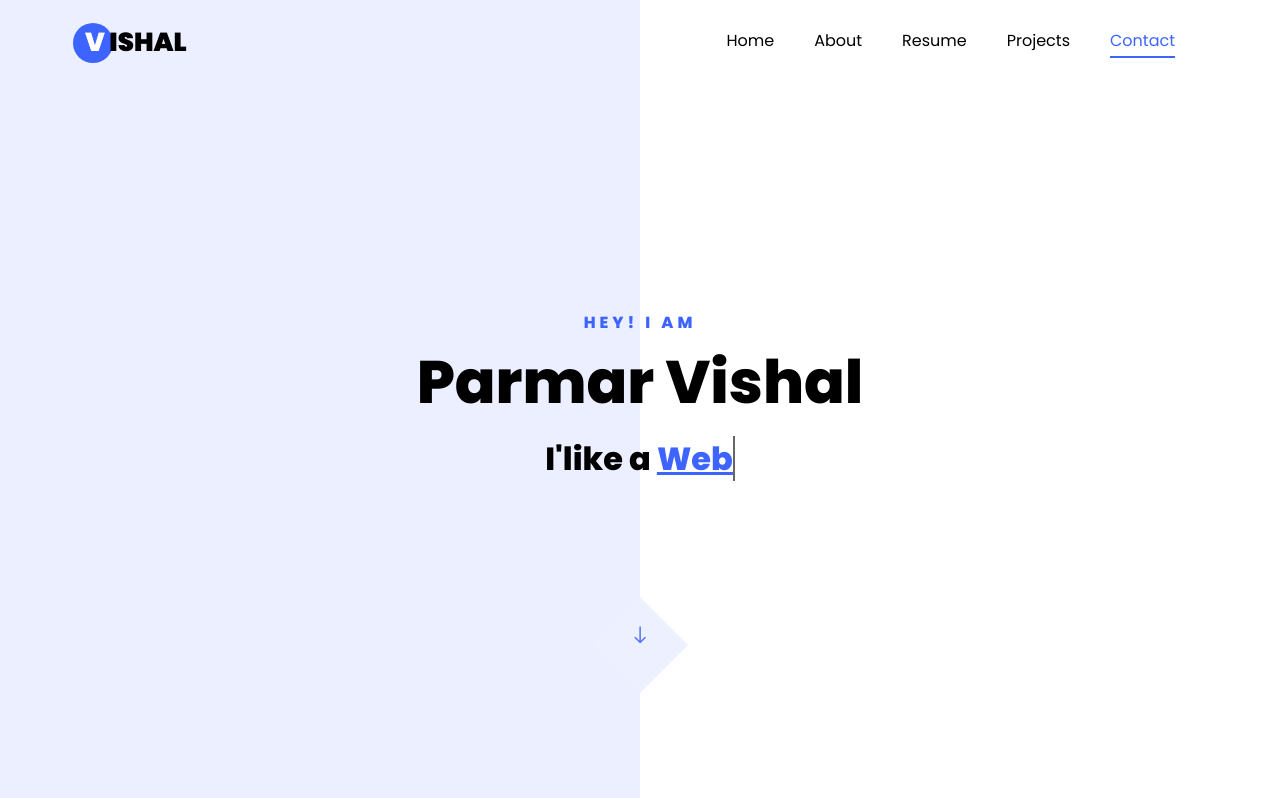
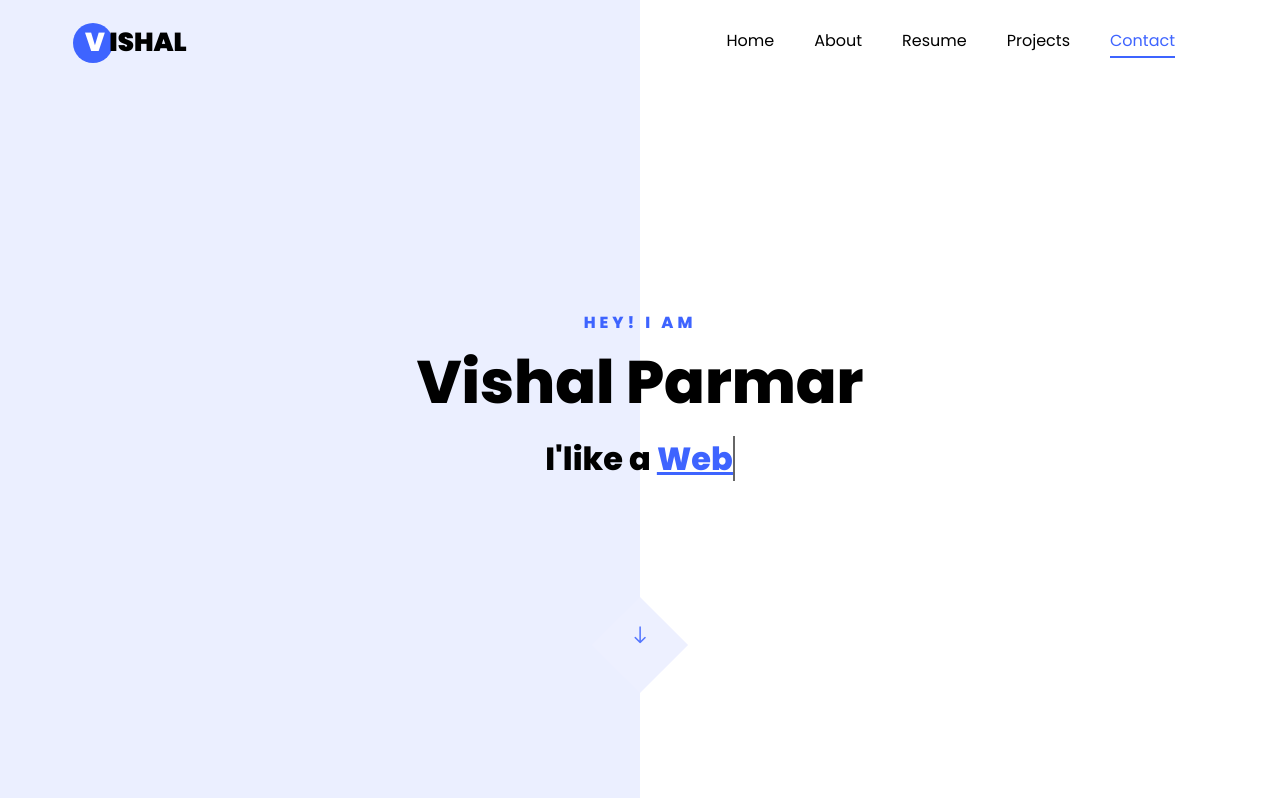
Before and after one commit to VISHAL-0884/Vishall, a plain HTML site: page index.html in a window 1280 px wide. Shown: the top 798 px of the page. Drawn offline with Linux system fonts and the light colour scheme; files whose address does not match are found by name.

Commit message:
again commit

```diff
--- a/index.html
+++ b/index.html
@@ -51,7 +51,7 @@
           <div class="col-lg-8 col-md-6 ftco-animate d-flex align-items-center">
           	<div class="text text-center">
           		<span class="subheading">Hey! I am</span>
-		  				<h1>Parmar Vishal</h1>
+		  				<h1>Vishal Parmar</h1>
 			  				<h2>I'like a
 								  <span
 								     class="txt-rotate"
```
